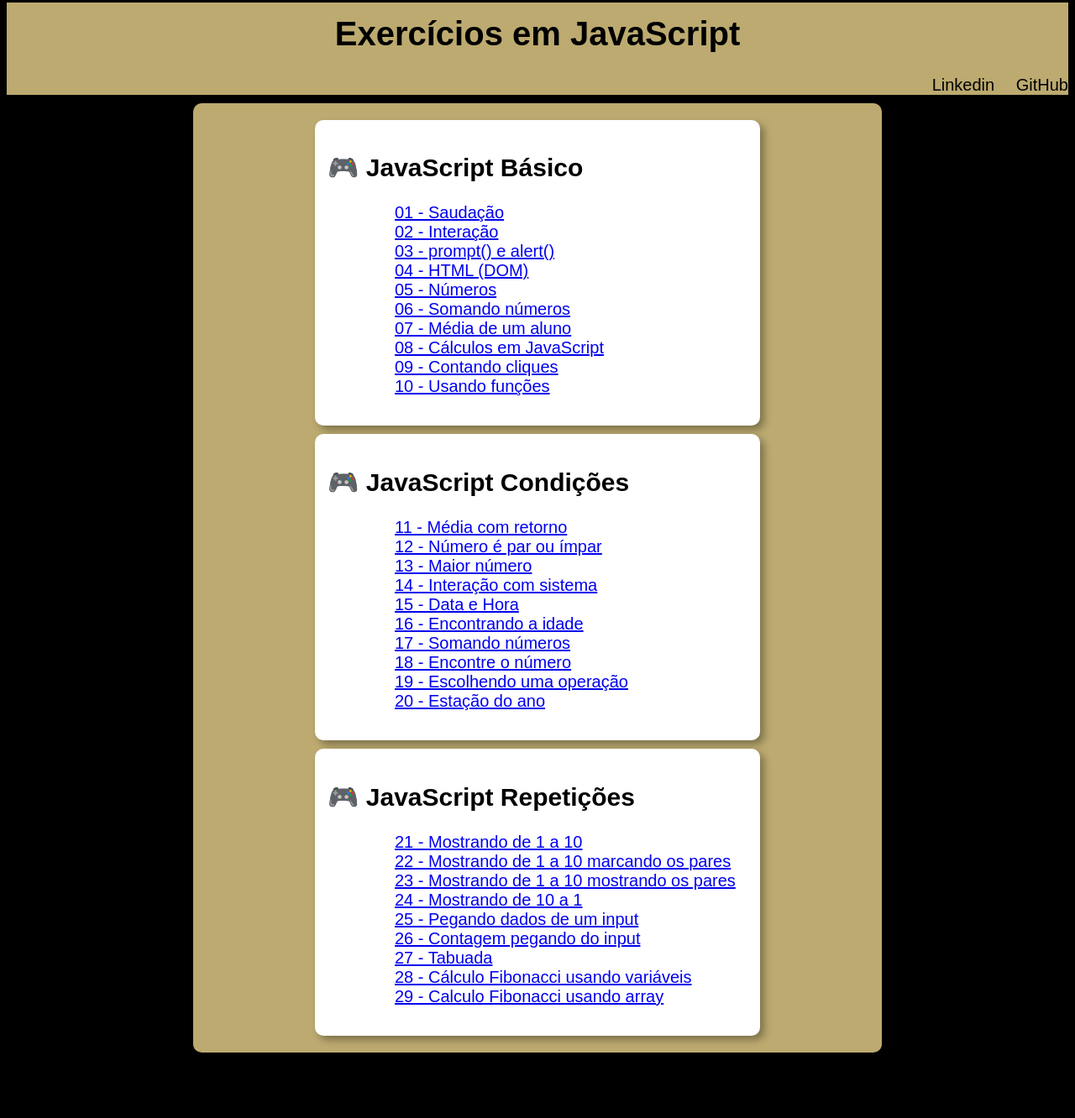
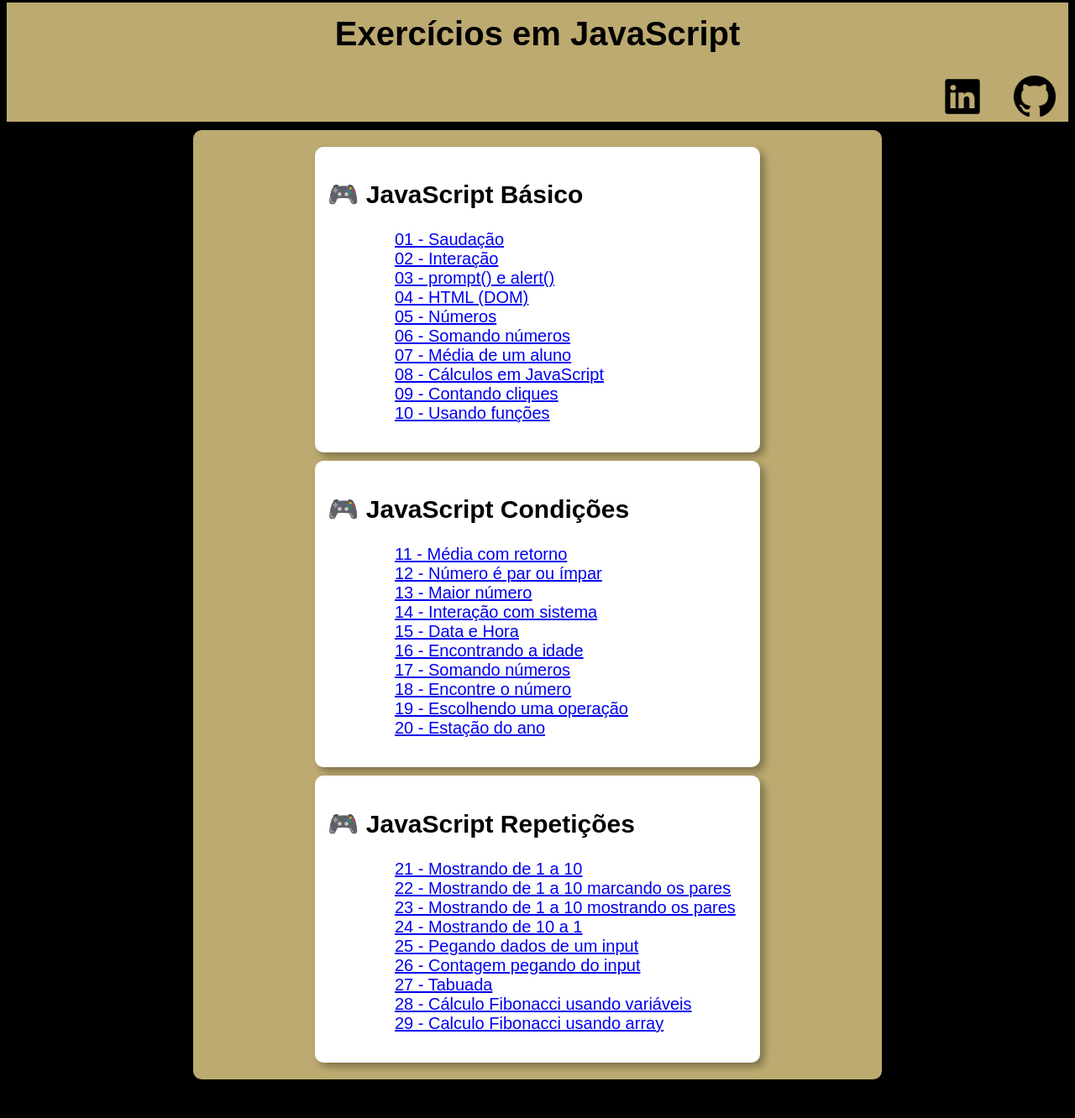
Before and after one commit to DasLopes/exercicios_javascript, a plain HTML site: page index.html in a window 1280 px wide. Shown: the part 24-1356 px from the top of the page at 84% size. After the commit the page ends 1318 px from the top, so only its background shows below. Drawn offline with Linux system fonts and the light colour scheme.

Commit message:
atualização arquivo css pagina inicial

```diff
--- a/css/style.css
+++ b/css/style.css
@@ -14,10 +14,16 @@ header h1 {
     text-align: center;
     padding-top: 15px;
 }
+
+img{
+    width: 50px;
+    height: 50px;
+    margin-left: 15px;
+    margin-right: 15px;
+}
 header nav a {
     color: black;
     text-decoration: none;
-    padding-left: 20px;
 }
 main {
     background-color: #bcaa70;
@@ -46,11 +52,3 @@ footer{
 footer div{
     display: inline-block;
 }
-
-img{
-    margin-top: 20px;
-    margin-left: 70px;
-    margin-right: 70px;
-    width: 50px;
-    height: 50px;
-}
--- a/index.html
+++ b/index.html
@@ -12,8 +12,12 @@
     <header>
         <h1>Exercícios em JavaScript</h1>
         <nav>
-            <a href="https://www.linkedin.com/in/daslopes/" target="_blank">Linkedin</a>
-            <a href="http://github.com/DasLopes" target="_blank">GitHub</a>
+            <a href="https://www.linkedin.com/in/daslopes/" target="_blank">
+                <img src="img/linkedin.png" alt="">
+            </a>
+            <a href="http://github.com/DasLopes" target="_blank">
+                <img src="img/github.webp" alt="">
+            </a>
         </nav>
     </header>
     <main>
@@ -62,20 +66,6 @@
             </ol>
         </section>
     </main>
-
-    <footer>
-        <div id="div1">
-            <a href="http://github.com/DasLopes" target="_blank" rel="noopener noreferrer">
-                <img src="img/github.webp" alt="">
-            </a>
-        </div>
-        <div id="div2">
-            <a href="https://www.linkedin.com/in/daslopes/" target="_blank" rel="noopener noreferrer">
-                <img src="img/linkedin.png" alt="">
-            </a>
-        </div>
-    </footer>
-
     <script src="js/script.js"></script>
 </body>
 </html>
```
